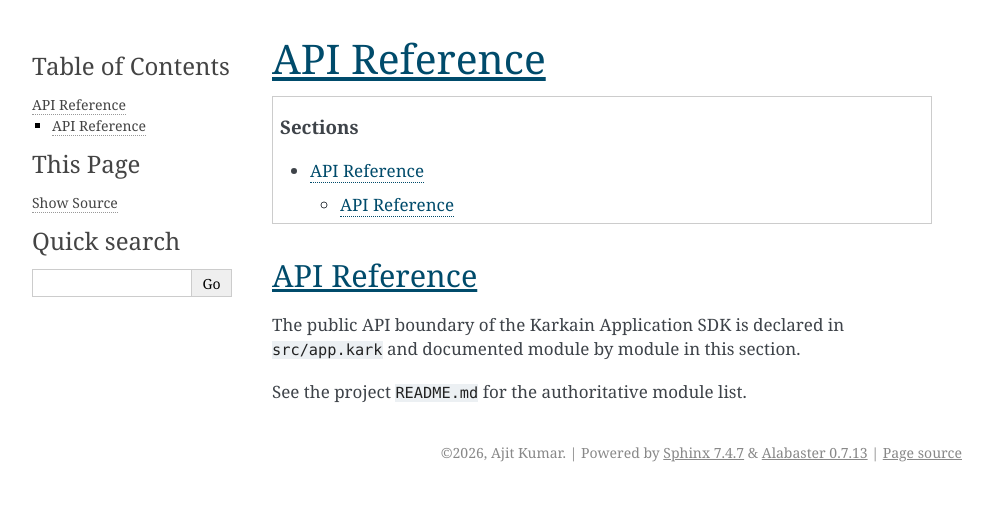
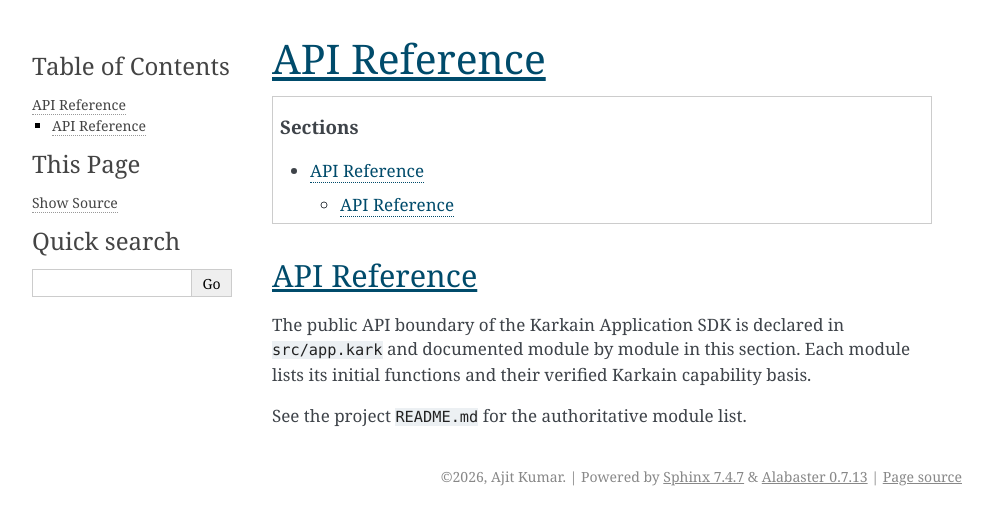
Before and after one commit to ajit-ai/Karkain-Application-SDK, a Sphinx documentation site: the page built from docs/source/api.rst, in a window 1280 px wide. Shown: the top 525 px of the page, without its empty margins (148-1141 px from the left). Built offline with Sphinx 7.4.7, drawn with Linux system fonts in a browser that asks for light colours.

Commit message:
feat: begin Karkain Application SDK first implementation slice

```diff
--- a/docs/source/api.rst
+++ b/docs/source/api.rst
@@ -7,6 +7,7 @@ API Reference
 -------------
 
 The public API boundary of the Karkain Application SDK is declared in
-``src/app.kark`` and documented module by module in this section.
+``src/app.kark`` and documented module by module in this section. Each module
+lists its initial functions and their verified Karkain capability basis.
 
 See the project ``README.md`` for the authoritative module list.
--- a/docs/source/conf.py
+++ b/docs/source/conf.py
@@ -1,4 +1,4 @@
-# Karkain Application SDK Documentation Configuration.
+# Karkain Application SDK documentation configuration.
 project = "Karkain Application SDK"
 author = "Ajit Kumar"
 copyright = "2026, Ajit Kumar"
```
Also changed, not shown: 4 other files.
